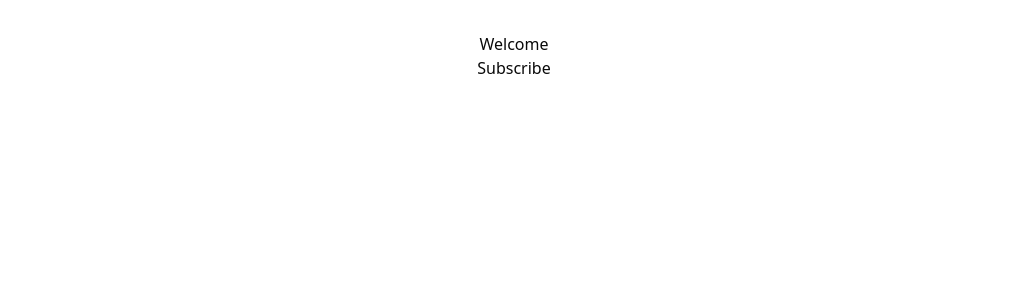
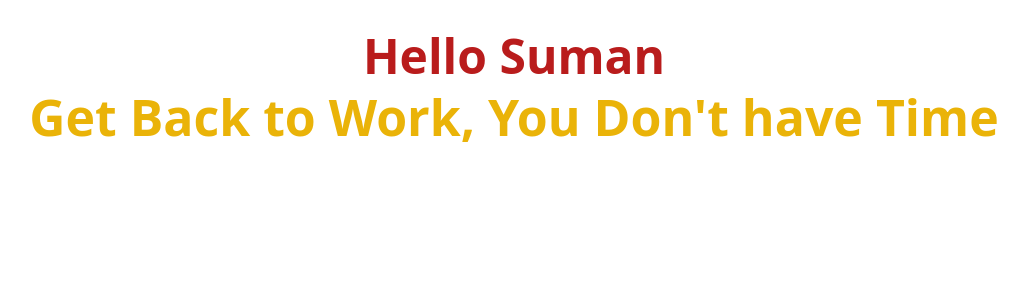
Before and after one commit to anshumankashy/Ai-trip-planner, a React (Vite) app: page / in a window 1280 px wide. Shown: the top 300 px of the page, without its empty margins (126-1154 px from the left). Built offline with nearby package versions, Linux system fonts and the light colour scheme.

Commit message:
Error Fixed

```diff
--- a/src/App.jsx
+++ b/src/App.jsx
@@ -8,8 +8,9 @@ function App() {
 
   return (
     <>
-     <h2> Welcome</h2>
-     <button>Subscribe</button>
+     <h2 className='text-5xl text-red-700 font-bold'> Hello Suman </h2>
+     <button className='text-[50px] text-yellow-500 font-bold'>Get Back to Work, You Don't have Time</button>
+
     </>
   )
 }
--- a/vite.config.js
+++ b/vite.config.js
@@ -1,11 +1,9 @@
 import path from "path"
-import tailwindcss from "@tailwindcss/vite"
 import react from "@vitejs/plugin-react"
 import { defineConfig } from "vite"
 
-// https://vite.dev/config/
 export default defineConfig({
-  plugins: [react(), tailwindcss()],
+  plugins: [react()],
   resolve: {
     alias: {
       "@": path.resolve(__dirname, "./src"),
```
Also changed, not shown: 1 other file (tests, documents, lock files or other folders).
